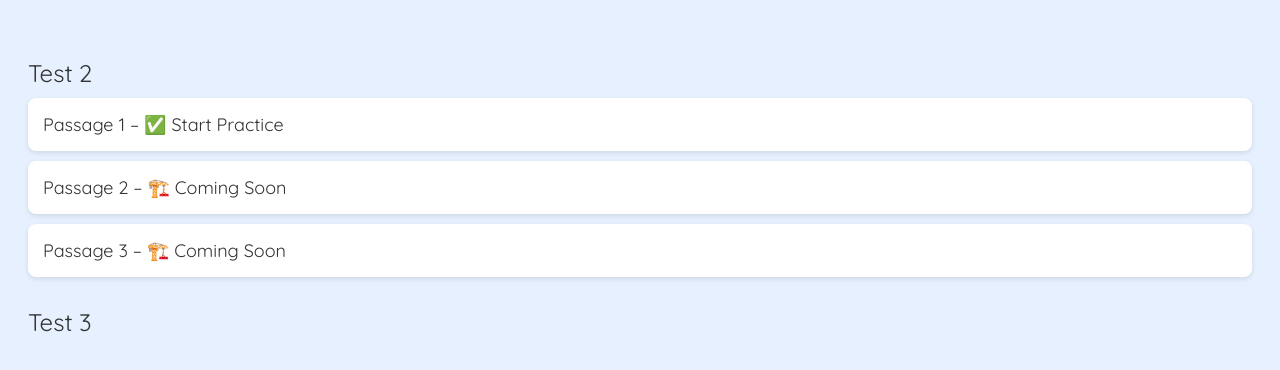
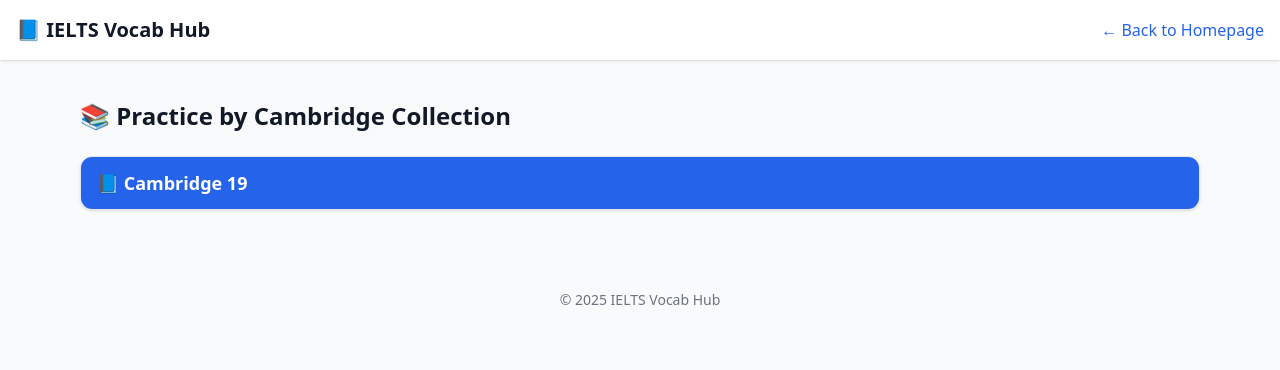
Before and after one commit to sanokulov1/vocab-practice, a plain HTML site: page vocab-practice.html in a window 1280 px wide. Drawn offline with nearby package versions, Linux system fonts and the light colour scheme.

Commit message:
Add files via upload

```diff
--- a/vocab-practice.html
+++ b/vocab-practice.html
@@ -4,47 +4,90 @@
 <head>
   <meta charset="UTF-8" />
   <meta name="viewport" content="width=device-width, initial-scale=1.0"/>
-  <title>Vocabulary Practice</title>
-  <link href="https://fonts.googleapis.com/css2?family=Quicksand:wght@400;600&display=swap" rel="stylesheet">
+  <title>IELTS Vocab Practice Hub</title>
+  <script src="https://cdn.tailwindcss.com"></script>
   <style>
-    body {
-      font-family: 'Quicksand', sans-serif;
-      background-color: #e6f0ff;
-      padding: 20px;
+    .collapsible-content {
+      max-height: 0;
+      overflow: hidden;
+      transition: max-height 0.4s ease-in-out;
     }
-    .section-title {
-      font-size: 24px;
-      margin-top: 30px;
-      margin-bottom: 10px;
-      color: #333;
-    }
-    .passage-card {
-      background: white;
-      border-radius: 8px;
-      padding: 15px;
-      margin-bottom: 10px;
-      font-size: 18px;
-      text-decoration: none;
-      color: #333;
-      display: block;
-      box-shadow: 0 2px 5px rgba(0,0,0,0.1);
-      transition: background 0.3s ease;
-    }
-    .passage-card:hover {
-      background: #f0f8ff;
+    .collapsible-content.show {
+      max-height: 1000px;
     }
   </style>
+  <script>
+    function toggleSection(id) {
+      const content = document.getElementById(id);
+      content.classList.toggle('hidden');
+    }
+    function toggleCollapse(id) {
+      const content = document.getElementById(id);
+      content.classList.toggle('show');
+    }
+  </script>
 </head>
-<body>
+<body class="bg-gray-50 text-gray-900">
+  <header class="bg-white shadow p-4 flex justify-between items-center">
+    <h1 class="text-xl font-bold">📘 IELTS Vocab Hub</h1>
+    <a href="index.html" class="text-blue-600 hover:underline">← Back to Homepage</a>
+  </header>
 
-  <div class="section-title">Test 2</div>
+  <main class="max-w-6xl mx-auto px-4 py-10">
+    <h2 class="text-2xl font-bold mb-6">📚 Practice by Cambridge Collection</h2>
 
-  <a class="passage-card" href="test2-passage1.html">Passage 1 – ✅ Start Practice</a>
-  <div class="passage-card">Passage 2 – 🏗️ Coming Soon</div>
-  <div class="passage-card">Passage 3 – 🏗️ Coming Soon</div>
+    <!-- Cambridge 19 -->
+    <div class="mb-6 border rounded-xl overflow-hidden shadow">
+      <button onclick="toggleSection('cambridge19')" class="w-full text-left px-4 py-3 bg-blue-600 text-white text-lg font-semibold focus:outline-none">
+        📘 Cambridge 19
+      </button>
+      <div id="cambridge19" class="p-4 bg-white hidden space-y-4">
 
-  <div class="section-title">Test 3</div>
-  <!-- Placeholder for Test 3 if needed -->
+        <!-- Test 1 -->
+        <div class="border rounded">
+          <button onclick="toggleCollapse('test1')" class="w-full text-left px-4 py-2 bg-blue-200 text-blue-900 font-semibold">Test 1</button>
+          <div id="test1" class="collapsible-content px-4 py-2 space-y-2">
+            <a href="test1_passage1.html" class="block bg-white p-3 shadow rounded hover:bg-blue-50">Passage 1 – ✅ Start</a>
+            <a href="test1_passage2.html" class="block bg-white p-3 shadow rounded hover:bg-blue-50">Passage 2 – ✅ Start</a>
+            <a href="test1_passage3.html" class="block bg-white p-3 shadow rounded hover:bg-blue-50">Passage 3 – ✅ Start</a>
+          </div>
+        </div>
 
+        <!-- Test 2 -->
+        <div class="border rounded">
+          <button onclick="toggleCollapse('test2')" class="w-full text-left px-4 py-2 bg-blue-200 text-blue-900 font-semibold">Test 2</button>
+          <div id="test2" class="collapsible-content px-4 py-2 space-y-2">
+            <a href="test2-passage1.html" class="block bg-white p-3 shadow rounded hover:bg-blue-50">Passage 1 – ✅ Start</a>
+            <div class="bg-gray-100 p-3 rounded shadow text-gray-500">Passage 2 – 🚧 Coming Soon</div>
+            <div class="bg-gray-100 p-3 rounded shadow text-gray-500">Passage 3 – 🚧 Coming Soon</div>
+          </div>
+        </div>
+
+        <!-- Test 3 -->
+        <div class="border rounded">
+          <button onclick="toggleCollapse('test3')" class="w-full text-left px-4 py-2 bg-blue-200 text-blue-900 font-semibold">Test 3</button>
+          <div id="test3" class="collapsible-content px-4 py-2 space-y-2">
+            <div class="bg-gray-100 p-3 rounded shadow text-gray-500">Passage 1 – 🚧 Coming Soon</div>
+            <div class="bg-gray-100 p-3 rounded shadow text-gray-500">Passage 2 – 🚧 Coming Soon</div>
+            <div class="bg-gray-100 p-3 rounded shadow text-gray-500">Passage 3 – 🚧 Coming Soon</div>
+          </div>
+        </div>
+
+        <!-- Test 4 -->
+        <div class="border rounded">
+          <button onclick="toggleCollapse('test4')" class="w-full text-left px-4 py-2 bg-blue-200 text-blue-900 font-semibold">Test 4</button>
+          <div id="test4" class="collapsible-content px-4 py-2 space-y-2">
+            <div class="bg-gray-100 p-3 rounded shadow text-gray-500">Passage 1 – 🚧 Coming Soon</div>
+            <div class="bg-gray-100 p-3 rounded shadow text-gray-500">Passage 2 – 🚧 Coming Soon</div>
+            <div class="bg-gray-100 p-3 rounded shadow text-gray-500">Passage 3 – 🚧 Coming Soon</div>
+          </div>
+        </div>
+      </div>
+    </div>
+  </main>
+
+  <footer class="text-center py-4 text-sm text-gray-500">
+    © 2025 IELTS Vocab Hub
+  </footer>
 </body>
 </html>
```
